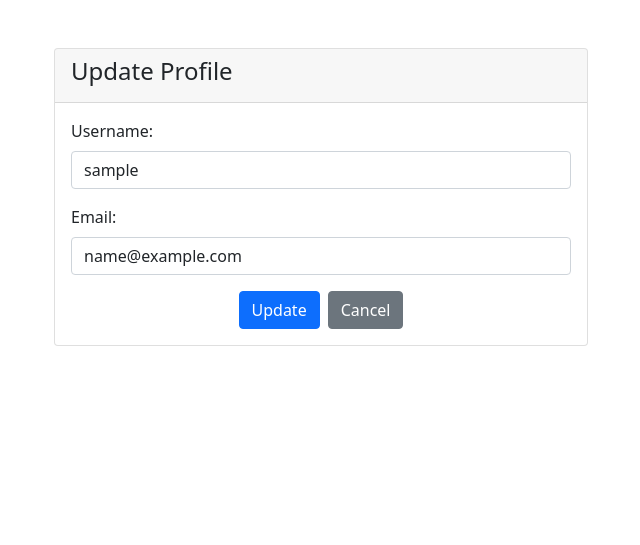
After one commit to VukV/mini-github, a Django app: page /authentication/my-profile/ in a window 1280 px wide. The commit adds this page. Shown: the top 545 px of the page, without its empty margins (319-959 px from the left). Run offline with Django 4.2, Linux system fonts and the light colour scheme; the visitor is signed in with stand-in values (Sample User, id 1).

Commit message:
my profile + tests

```diff
--- a/apps/authentication/forms.py
+++ b/apps/authentication/forms.py
@@ -14,3 +14,11 @@ class RegisterForm(UserCreationForm):
 class LoginForm(forms.Form):
     username = forms.CharField()
     password = forms.CharField(widget=forms.PasswordInput)
+
+
+class ProfileUpdateForm(forms.ModelForm):
+    email = forms.EmailField()
+
+    class Meta:
+        model = User
+        fields = ['username', 'email']
--- a/apps/authentication/urls.py
+++ b/apps/authentication/urls.py
@@ -5,5 +5,6 @@ from apps.authentication import views
 urlpatterns = [
     path('login/', views.login, name='login'),
     path('register/', views.register, name='register'),
-    path('logout/', views.logout, name='logout')
+    path('logout/', views.logout, name='logout'),
+    path('my-profile/', views.my_profile, name='my_profile'),
 ]
--- a/apps/authentication/views.py
+++ b/apps/authentication/views.py
@@ -2,7 +2,7 @@ from django.contrib.auth.decorators import login_required
 from django.shortcuts import render, redirect
 from django.contrib.auth import authenticate, login as auth_login
 from django.contrib.auth import logout as auth_logout
-from .forms import LoginForm, RegisterForm
+from .forms import LoginForm, RegisterForm, ProfileUpdateForm
 from mini_github import utils
 
 
@@ -57,3 +57,17 @@ def register(request):
 def logout(request):
     auth_logout(request)
     return redirect('login')
+
+
+@login_required()
+def my_profile(request):
+    if request.method == 'POST':
+        form = ProfileUpdateForm(request.POST, instance=request.user)
+
+        if form.is_valid():
+            form.save()
+            return redirect('my_profile')
+    else:
+        form = ProfileUpdateForm(instance=request.user)
+
+    return render(request, 'auth/my_profile.html', {'form': form})
--- /dev/null
+++ b/templates/auth/my_profile.html
@@ -0,0 +1,39 @@
+{% extends 'base.html' %}
+
+{% block content %}
+<div class="container mt-5">
+    <div class="row">
+        <div class="col-md-6 offset-md-3">
+            <div class="card">
+                <div class="card-header">
+                    <h4>Update Profile</h4>
+                </div>
+                <div class="card-body">
+                    <form method="post">
+                        {% csrf_token %}
+                        <div class="mb-3">
+                            <label for="id_username" class="form-label">Username:</label>
+                            <input type="text" name="username" id="id_username" class="form-control" value="{{ form.username.value|default_if_none:'' }}" required>
+                        </div>
+                        <div class="mb-3">
+                            <label for="id_email" class="form-label">Email:</label>
+                            <input type="email" name="email" id="id_email" class="form-control" value="{{ form.email.value|default_if_none:'' }}" required>
+                        </div>
+                        <div class="d-flex justify-content-center">
+                            <button type="submit" class="btn btn-primary me-2">Update</button>
+                            <a href="{% url 'home' %}" class="btn btn-secondary">Cancel</a> <!-- Cancel Button -->
+                        </div>
+                    </form>
+                </div>
+            </div>
+        </div>
+    </div>
+
+    <br>
+    <div class="row">
+        <div class="col-md-6 offset-md-3">
+            {% include 'messages.html' %}
+        </div>
+    </div>
+</div>
+{% endblock content %}
--- a/templates/navbar.html
+++ b/templates/navbar.html
@@ -14,6 +14,9 @@
                 <li class="nav-item">
                     <a class="nav-link" href="{% url 'dashboard' %}">Dashboard</a>
                 </li>
+                <li class="nav-item">
+                    <a class="nav-link" href="{% url ' my_profile' %}">My Profile</a>
+                </li>
             </ul>
             <ul class="navbar-nav">
                 <li class="nav-item">
```
Also changed, not shown: apps/authentication/tests/tests_forms.py (+26 -1 lines), apps/authentication/tests/tests_views.py (+38 -0 lines).
